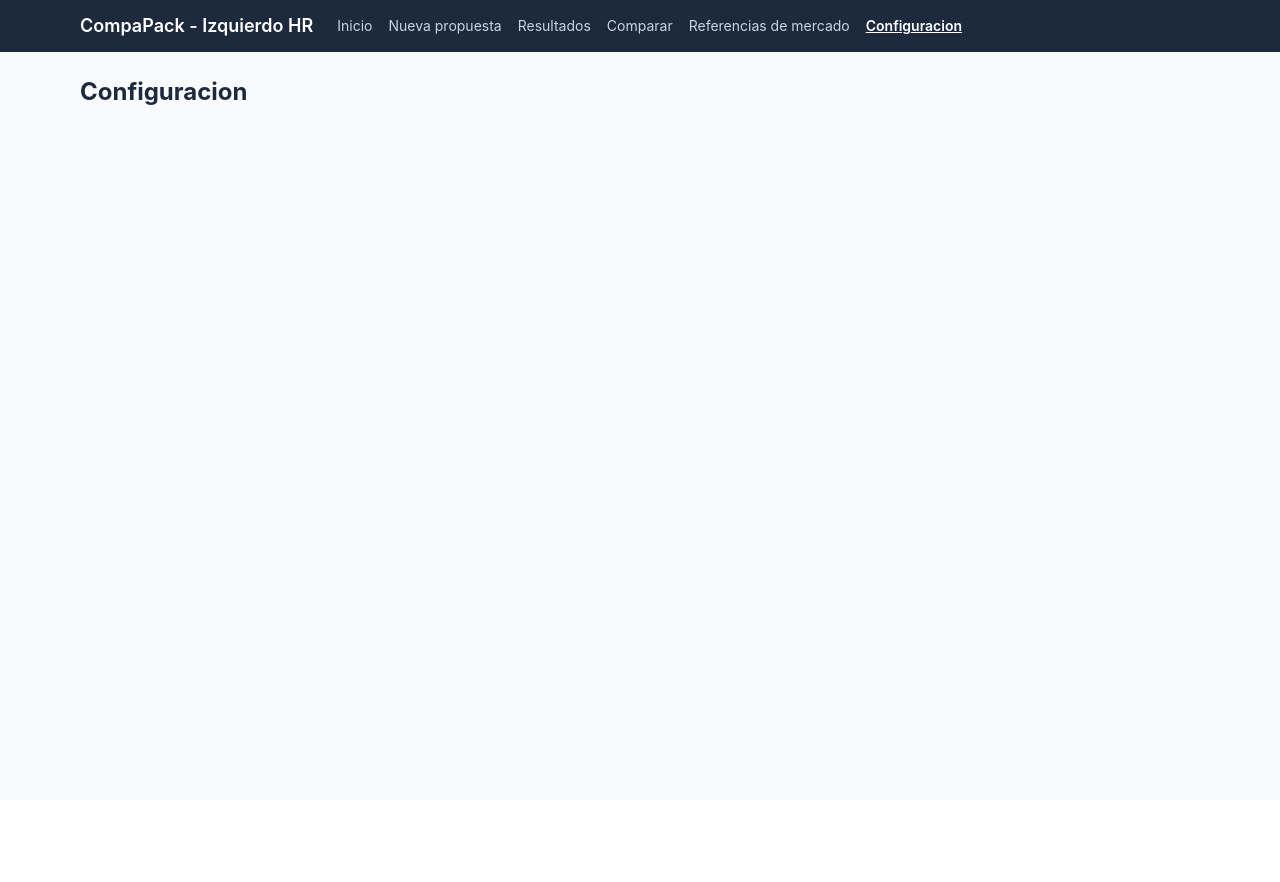
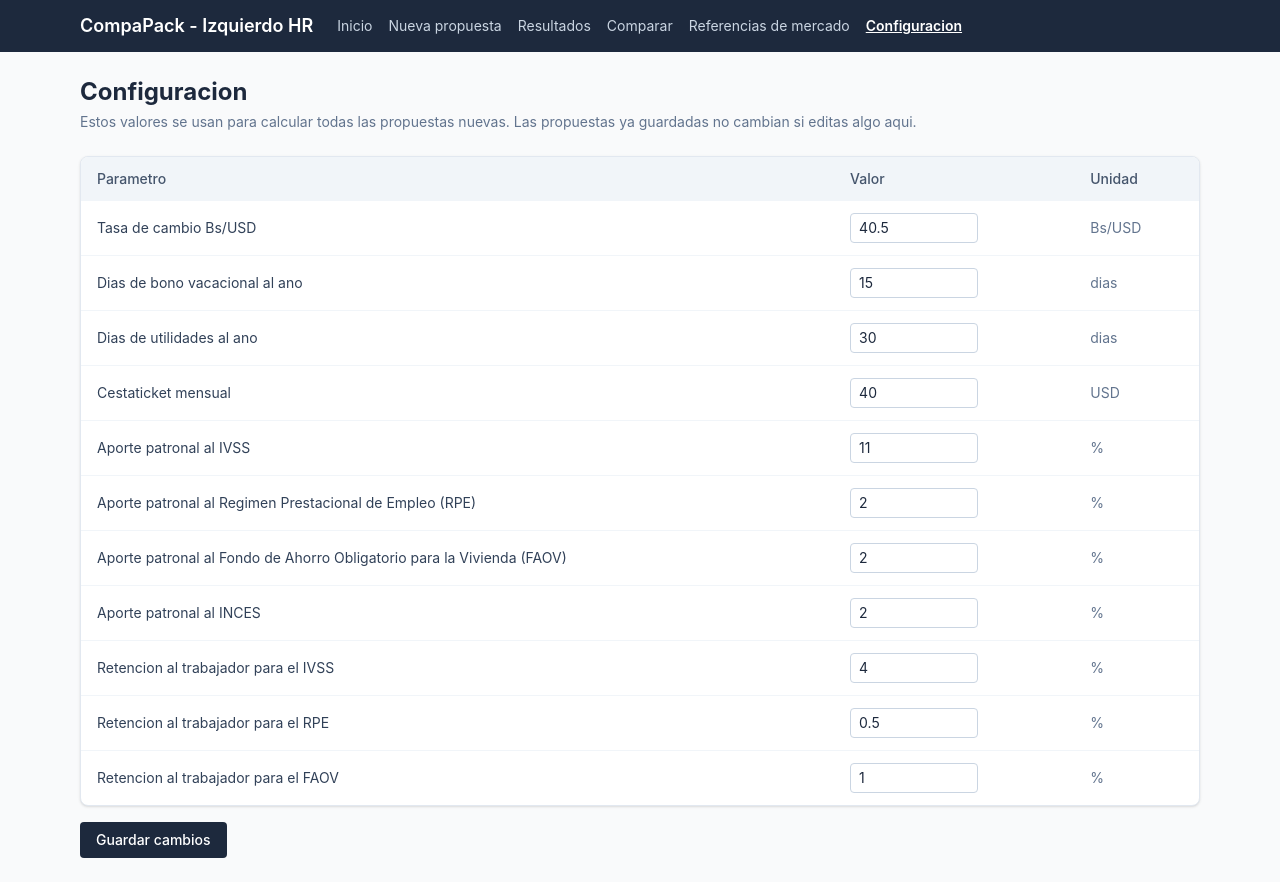
Before and after one commit to andresizquierdob/compapack, a React (Vite) app: page /configuracion in a window 1280 px wide. Before the commit the page ends 800 px from the top, so only its background shows below. Built offline with nearby package versions, Linux system fonts and the light colour scheme.

Commit message:
Agrega pantalla de configuracion de parametros editables

```diff
--- /dev/null
+++ b/src/data/mock.js
@@ -0,0 +1,95 @@
+// Datos de prueba. Imitan la forma de las tablas de Supabase para que, cuando
+// se conecte la base de datos real, solo haya que cambiar de donde vienen los
+// datos y no como se usan en las pantallas.
+
+// Espejo de la tabla parametros_calculo. Los porcentajes se guardan como
+// fraccion decimal (0.09 = 9%), igual que en src/lib/calculos.js.
+export const parametrosCalculoMock = [
+  {
+    id: 1,
+    clave: 'tasa_bcv',
+    valor: 40.5,
+    descripcion: 'Tasa de cambio Bs/USD',
+    actualizado_en: '2026-07-15T09:00:00Z',
+  },
+  {
+    id: 2,
+    clave: 'dias_bono_vacacional',
+    valor: 15,
+    descripcion: 'Dias de bono vacacional al ano',
+    actualizado_en: '2026-07-15T09:00:00Z',
+  },
+  {
+    id: 3,
+    clave: 'dias_utilidades',
+    valor: 30,
+    descripcion: 'Dias de utilidades al ano',
+    actualizado_en: '2026-07-15T09:00:00Z',
+  },
+  {
+    id: 4,
+    clave: 'cestaticket',
+    valor: 40,
+    descripcion: 'Cestaticket mensual',
+    actualizado_en: '2026-07-15T09:00:00Z',
+  },
+  {
+    id: 5,
+    clave: 'ivss_patronal',
+    valor: 0.11,
+    descripcion: 'Aporte patronal al IVSS',
+    actualizado_en: '2026-07-15T09:00:00Z',
+  },
+  {
+    id: 6,
+    clave: 'rpe_patronal',
+    valor: 0.02,
+    descripcion: 'Aporte patronal al Regimen Prestacional de Empleo (RPE)',
+    actualizado_en: '2026-07-15T09:00:00Z',
+  },
+  {
+    id: 7,
+    clave: 'faov_patronal',
+    valor: 0.02,
+    descripcion: 'Aporte patronal al Fondo de Ahorro Obligatorio para la Vivienda (FAOV)',
+    actualizado_en: '2026-07-15T09:00:00Z',
+  },
+  {
+    id: 8,
+    clave: 'inces_patronal',
+    valor: 0.02,
+    descripcion: 'Aporte patronal al INCES',
+    actualizado_en: '2026-07-15T09:00:00Z',
+  },
+  {
+    id: 9,
+    clave: 'ivss_trabajador',
+    valor: 0.04,
+    descripcion: 'Retencion al trabajador para el IVSS',
+    actualizado_en: '2026-07-15T09:00:00Z',
+  },
+  {
+    id: 10,
+    clave: 'rpe_trabajador',
+    valor: 0.005,
+    descripcion: 'Retencion al trabajador para el RPE',
+    actualizado_en: '2026-07-15T09:00:00Z',
+  },
+  {
+    id: 11,
+    clave: 'faov_trabajador',
+    valor: 0.01,
+    descripcion: 'Retencion al trabajador para el FAOV',
+    actualizado_en: '2026-07-15T09:00:00Z',
+  },
+]
+
+// Simula una llamada a Supabase: devuelve una copia de los datos despues de un
+// pequeno retraso, para que la pantalla ya maneje el estado de carga real.
+export function obtenerParametrosCalculoMock() {
+  return new Promise((resolve) => {
+    setTimeout(() => {
+      resolve(parametrosCalculoMock.map((parametro) => ({ ...parametro })))
+    }, 300)
+  })
+}
--- a/src/pages/Configuracion.jsx
+++ b/src/pages/Configuracion.jsx
@@ -1,7 +1,202 @@
+import { useEffect, useState } from 'react'
+import { obtenerParametrosCalculoMock } from '../data/mock.js'
+
+// Como mostrar y editar cada parametro segun su clave. `unidad` controla el
+// texto que se ve junto al campo; `tipo` controla como se convierte el valor
+// entre lo que el usuario escribe y lo que se guarda internamente.
+const UNIDAD_POR_CLAVE = {
+  tasa_bcv: { unidad: 'Bs/USD', tipo: 'monto' },
+  dias_bono_vacacional: { unidad: 'dias', tipo: 'dias' },
+  dias_utilidades: { unidad: 'dias', tipo: 'dias' },
+  cestaticket: { unidad: 'USD', tipo: 'monto' },
+  ivss_patronal: { unidad: '%', tipo: 'porcentaje' },
+  rpe_patronal: { unidad: '%', tipo: 'porcentaje' },
+  faov_patronal: { unidad: '%', tipo: 'porcentaje' },
+  inces_patronal: { unidad: '%', tipo: 'porcentaje' },
+  ivss_trabajador: { unidad: '%', tipo: 'porcentaje' },
+  rpe_trabajador: { unidad: '%', tipo: 'porcentaje' },
+  faov_trabajador: { unidad: '%', tipo: 'porcentaje' },
+}
+
+// Convierte el valor guardado (fraccion decimal para porcentajes) al numero
+// que se muestra en el campo de edicion (9 en vez de 0.09).
+function valorParaCampo(parametro) {
+  const config = UNIDAD_POR_CLAVE[parametro.clave]
+  if (config?.tipo === 'porcentaje') {
+    return parametro.valor * 100
+  }
+  return parametro.valor
+}
+
+// Convierte lo que el usuario escribio de vuelta al formato interno (0.09 en
+// vez de 9) antes de guardarlo en el estado.
+function campoAValor(clave, valorCampo) {
+  const config = UNIDAD_POR_CLAVE[clave]
+  if (config?.tipo === 'porcentaje') {
+    return valorCampo / 100
+  }
+  return valorCampo
+}
+
 function Configuracion() {
+  const [parametros, setParametros] = useState([])
+  const [cargando, setCargando] = useState(true)
+  const [error, setError] = useState(null)
+  const [guardando, setGuardando] = useState(false)
+  const [mensajeGuardado, setMensajeGuardado] = useState(null)
+
+  useEffect(() => {
+    let cancelado = false
+
+    async function cargarParametros() {
+      setCargando(true)
+      setError(null)
+      try {
+        const datos = await obtenerParametrosCalculoMock()
+        if (!cancelado) {
+          setParametros(datos)
+        }
+      } catch {
+        if (!cancelado) {
+          setError('No se pudieron cargar los parametros de calculo. Intenta de nuevo.')
+        }
+      } finally {
+        if (!cancelado) {
+          setCargando(false)
+        }
+      }
+    }
+
+    cargarParametros()
+
+    return () => {
+      cancelado = true
+    }
+  }, [])
+
+  function manejarCambioCampo(id, clave, textoCampo) {
+    setMensajeGuardado(null)
+    const numero = textoCampo === '' ? '' : Number(textoCampo)
+
+    setParametros((actuales) =>
+      actuales.map((parametro) => {
+        if (parametro.id !== id) return parametro
+        return {
+          ...parametro,
+          valor: textoCampo === '' ? '' : campoAValor(clave, numero),
+        }
+      }),
+    )
+  }
+
+  async function manejarGuardar() {
+    setGuardando(true)
+    setMensajeGuardado(null)
+    try {
+      // Todavia no hay Supabase conectado: por ahora solo se simula el
+      // guardado. Cuando exista la tabla real, aqui se hara el update.
+      await new Promise((resolve) => setTimeout(resolve, 300))
+      setMensajeGuardado({ tipo: 'ok', texto: 'Cambios guardados.' })
+    } catch {
+      setMensajeGuardado({
+        tipo: 'error',
+        texto: 'No se pudieron guardar los cambios. Intenta de nuevo.',
+      })
+    } finally {
+      setGuardando(false)
+    }
+  }
+
   return (
     <div>
       <h1 className="text-2xl font-bold text-slate-800">Configuracion</h1>
+      <p className="mt-1 text-sm text-slate-500">
+        Estos valores se usan para calcular todas las propuestas nuevas. Las
+        propuestas ya guardadas no cambian si editas algo aqui.
+      </p>
+
+      {cargando && (
+        <p className="mt-6 text-sm text-slate-500">Cargando parametros...</p>
+      )}
+
+      {!cargando && error && (
+        <p className="mt-6 rounded border border-red-200 bg-red-50 px-4 py-3 text-sm text-red-700">
+          {error}
+        </p>
+      )}
+
+      {!cargando && !error && (
+        <>
+          <div className="mt-6 overflow-hidden rounded-lg border border-slate-200 bg-white shadow-sm">
+            <table className="w-full text-left text-sm">
+              <thead className="bg-slate-100 text-slate-600">
+                <tr>
+                  <th className="px-4 py-3 font-medium">Parametro</th>
+                  <th className="px-4 py-3 font-medium">Valor</th>
+                  <th className="px-4 py-3 font-medium">Unidad</th>
+                </tr>
+              </thead>
+              <tbody className="divide-y divide-slate-100">
+                {parametros.map((parametro) => {
+                  const config = UNIDAD_POR_CLAVE[parametro.clave]
+                  return (
+                    <tr key={parametro.id} className="hover:bg-slate-50">
+                      <td className="px-4 py-3 text-slate-700">
+                        {parametro.descripcion}
+                      </td>
+                      <td className="px-4 py-3">
+                        <input
+                          type="number"
+                          step="any"
+                          value={
+                            parametro.valor === ''
+                              ? ''
+                              : valorParaCampo(parametro)
+                          }
+                          onChange={(evento) =>
+                            manejarCambioCampo(
+                              parametro.id,
+                              parametro.clave,
+                              evento.target.value,
+                            )
+                          }
+                          className="w-32 rounded border border-slate-300 px-2 py-1 text-slate-800 focus:border-slate-500 focus:outline-none"
+                        />
+                      </td>
+                      <td className="px-4 py-3 text-slate-500">
+                        {config?.unidad ?? ''}
+                      </td>
+                    </tr>
+                  )
+                })}
+              </tbody>
+            </table>
+          </div>
+
+          <div className="mt-4 flex items-center gap-3">
+            <button
+              type="button"
+              onClick={manejarGuardar}
+              disabled={guardando}
+              className="rounded bg-slate-800 px-4 py-2 text-sm font-medium text-white hover:bg-slate-700 disabled:cursor-not-allowed disabled:opacity-60"
+            >
+              {guardando ? 'Guardando...' : 'Guardar cambios'}
+            </button>
+
+            {mensajeGuardado && (
+              <span
+                className={
+                  mensajeGuardado.tipo === 'ok'
+                    ? 'text-sm text-green-700'
+                    : 'text-sm text-red-700'
+                }
+              >
+                {mensajeGuardado.texto}
+              </span>
+            )}
+          </div>
+        </>
+      )}
     </div>
   )
 }
```
